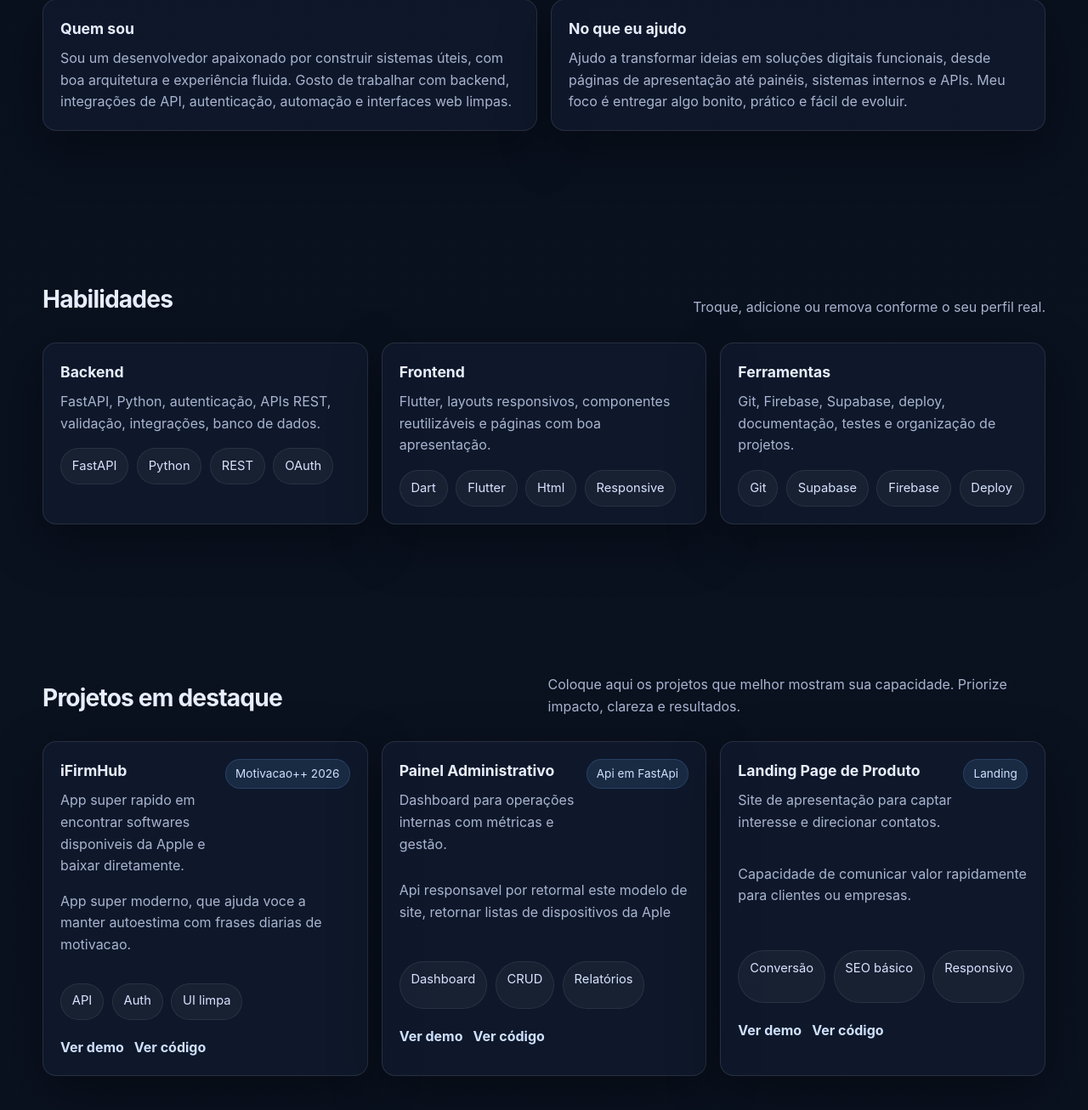
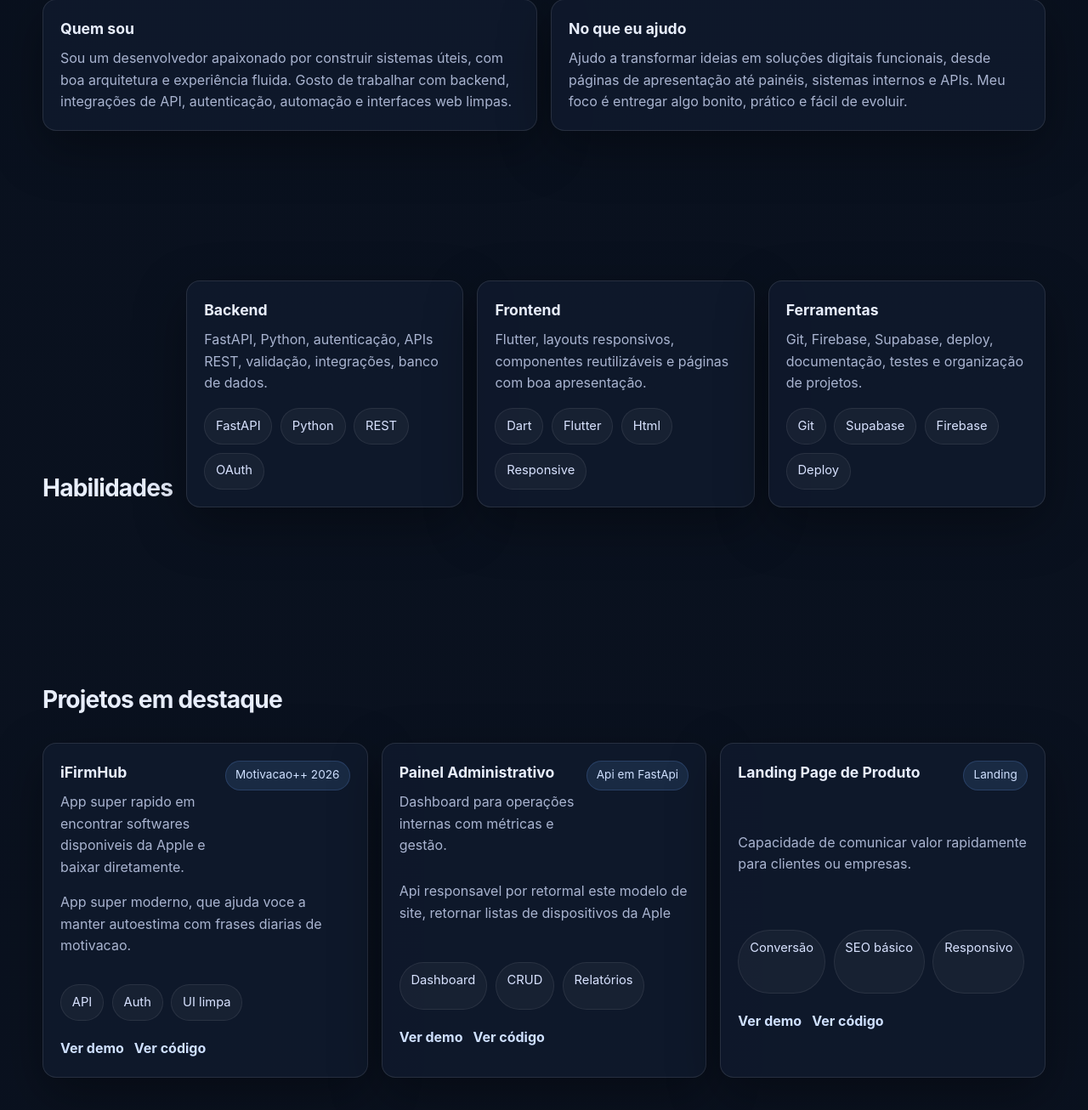
Before and after one commit to emxcoder/myapi, a FastAPI app: page / in a window 1280 px wide. Shown: the part 1370-2676 px from the top of the page at 85% size. Run offline with FastAPI, Linux system fonts and the light colour scheme; some libraries are stand-ins or nearby versions.

Commit message:
Update index.html

```diff
--- a/templates/index.html
+++ b/templates/index.html
@@ -123,9 +123,6 @@
             <div class="container">
                 <div class="section-title">
                     <h2>Habilidades</h2>
-                    <p>Troque, adicione ou remova conforme o seu perfil real.</p>
-                </div>
-
                 <div class="grid-3">
                     <div class="card">
                         <h3>Backend</h3>
@@ -165,8 +162,7 @@
             <div class="container">
                 <div class="section-title">
                     <h2>Projetos em destaque</h2>
-                    <p>Coloque aqui os projetos que melhor mostram sua capacidade. Priorize impacto, clareza e
-                        resultados.</p>
+
                 </div>
 
                 <div class="grid-3">
@@ -219,7 +215,7 @@
                         <div class="project-top">
                             <div>
                                 <h3>Landing Page de Produto</h3>
-                                <p>Site de apresentação para captar interesse e direcionar contatos.</p>
+
                             </div>
                             <span class="project-badge">Landing</span>
                         </div>
```
